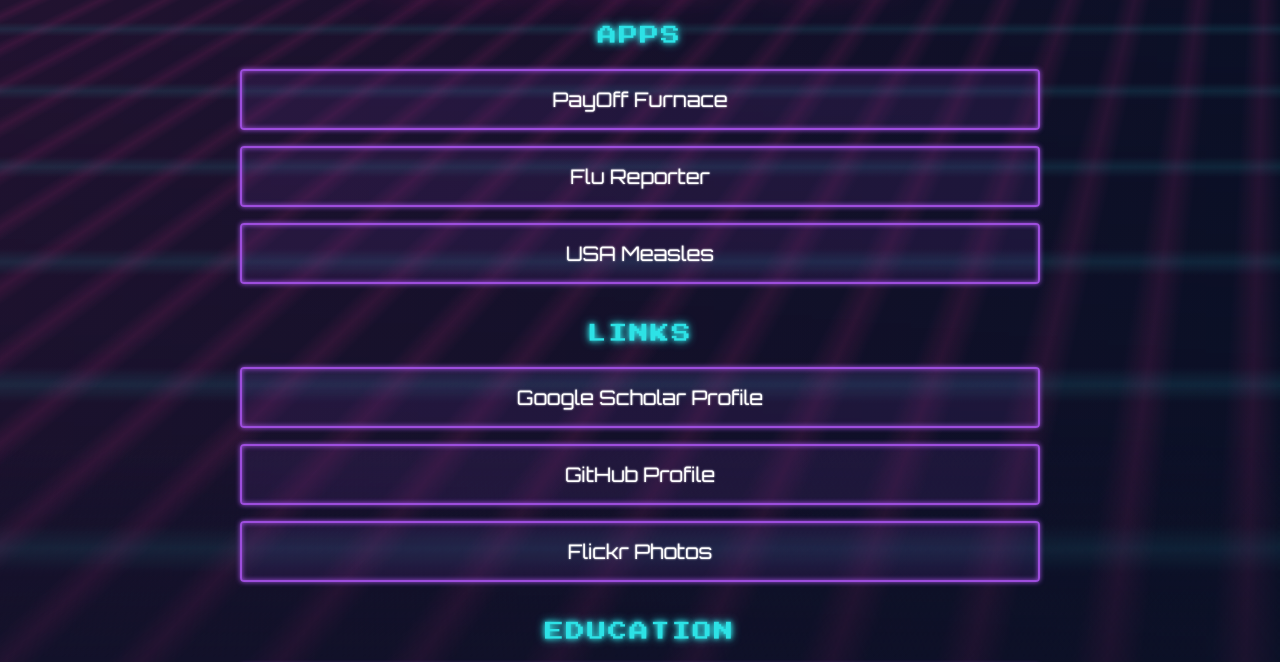
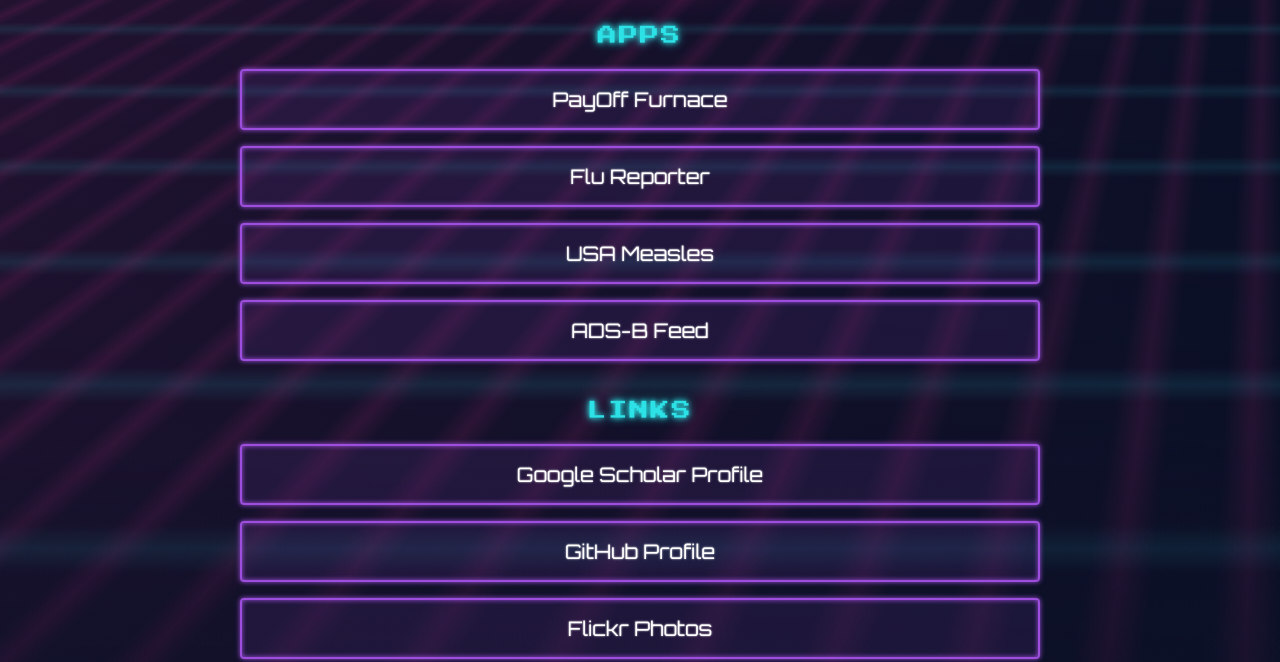
Before and after one commit to dwchal/dwchal.github.io, a plain HTML site: page index.html in a window 1280 px wide. Shown: the part 121-783 px from the top of the page. Drawn offline with Linux system fonts and the light colour scheme.

Commit message:
Update index.html

```diff
--- a/index.html
+++ b/index.html
@@ -227,6 +227,7 @@
                 <li><a href="https://dwchal.shinyapps.io/PayOffFurnance/">PayOff Furnace</a></li>
                 <li><a href="https://dwchal.shinyapps.io/flureporterapp/">Flu Reporter</a></li>
                 <li><a href="https://dwchal.shinyapps.io/measles/">USA Measles</a></li>
+                <li><a href="https://www.adsbexchange.com/api/feeders/?feed=_HGU9PGXeifh&t=17505537797263">ADS-B Feed</a></li>
             </ul>
         </div>
         <div class="section">
```
